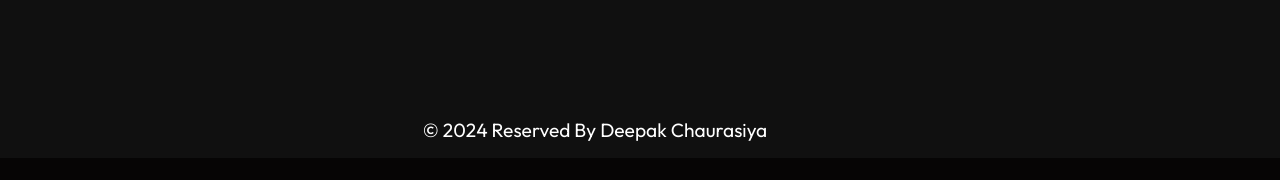
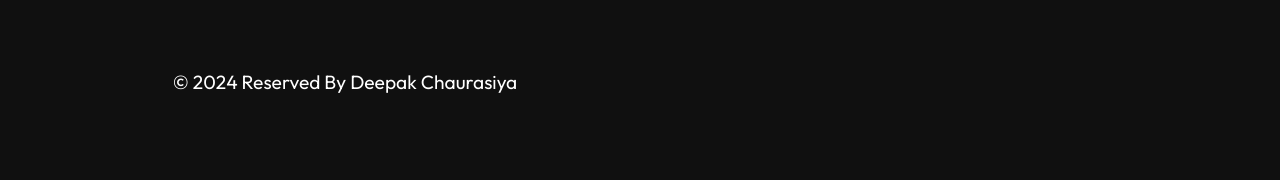
Before and after one commit to deepak-chaurasiya12/My-Poortfolio, a React (Create React App) app in the folder Client/: page / in a window 1280 px wide. Shown: the part 1101-1281 px from the top of the page. Before the commit the page ends 1259 px from the top, so only its background shows below. Built offline with nearby package versions, Linux system fonts and the light colour scheme.

Commit message:
Changes cliet file

```diff
--- a/Client/src/Components/Asset/Footer.css
+++ b/Client/src/Components/Asset/Footer.css
@@ -52,13 +52,13 @@ p{
     font-size: 1.2rem;
 }
 
-.reserved p{
+
+.reserved p {
     text-align: center;
-    position: relative;
-    left: 250px;
-    top: 80px;
+    margin-top: 2rem; /* Adjust margin as needed */
 
 }
+
 
 @media screen  and (max-width: 640px) {
     .footer-container{
--- a/Client/src/Components/Asset/Navbar.css
+++ b/Client/src/Components/Asset/Navbar.css
@@ -63,6 +63,7 @@
 
     .hamburger{
         display: initial;
+
     }
 
 }
```
Also changed, not shown: 1 other file (tests, documents, lock files or other folders).
